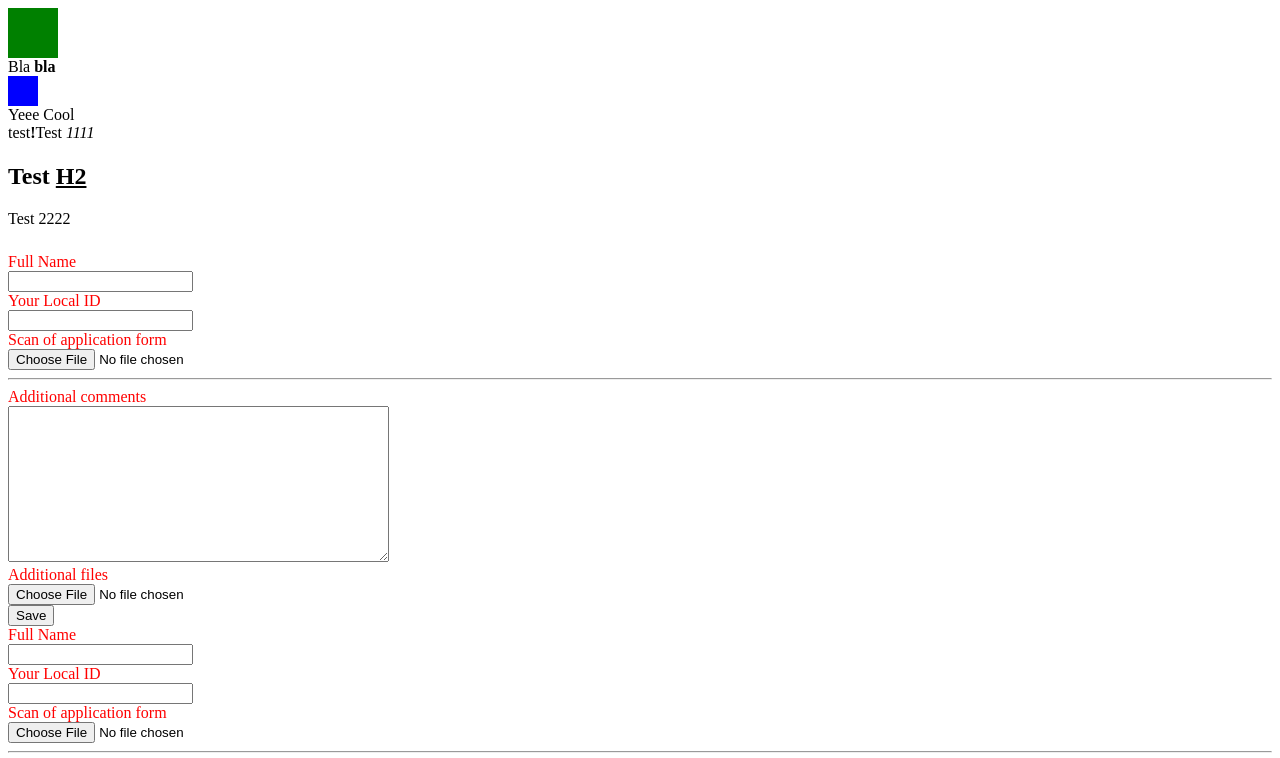
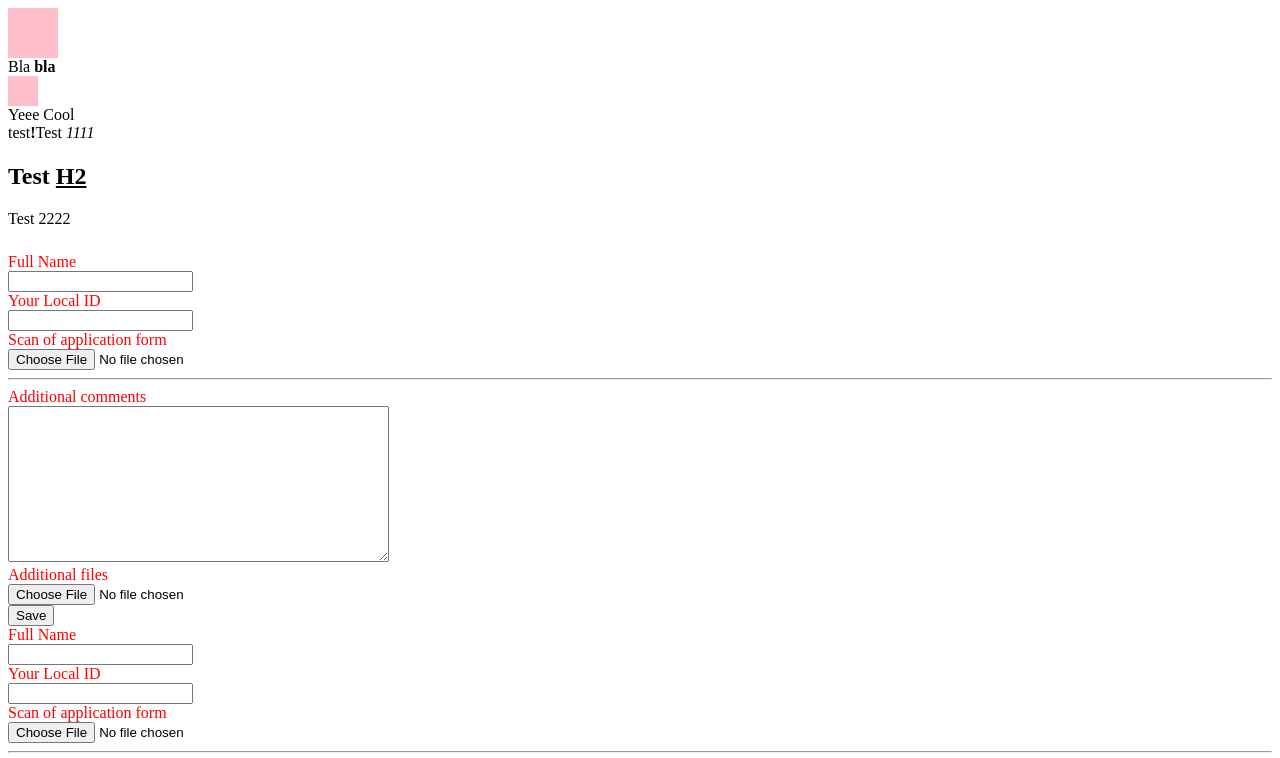
Before and after one commit to LumaRay/jel, a plain HTML site: page index.html in a window 1280 px wide. Both pictures are taken after a click on the element 23 px from the left and 91 px from the top of the page. Shown: the top 758 px of the page. Drawn offline with Linux system fonts and the light colour scheme.

Commit message:
Added multiple property set using orders parameter

```diff
--- a/index.html
+++ b/index.html
@@ -72,7 +72,9 @@
                     class: "testcl",
                     name: "testname",
                     children: [
-                        {div: {id: "testid2", class: "testcl", name: "testname2", style: "width: 50px; height: 50px; background: green;"}},
+                        {div: {id: "testid2", class: "testcl", name: "testname2",
+                            style: "width: 50px; height: 50px; background: green;",
+                            jel:{orders: {"master.SetBackgroundColor": "style.backgroundColor"}}}},
                         "Bla <b>bla</b>",
                         {div: {
                             id: "testid3", class: "testcl", name: "testname3",
@@ -82,6 +84,8 @@
                                 "root.testEventListener": "addEventListener",
                                 "root.testOnClick": "onclick",
                                 "master.testBackgroundColor": "style.backgroundColor"
+                            }, orders: {
+                                "master.SetBackgroundColor": "style.backgroundColor"
                             }}
                         }},
                         "Yeee ",
@@ -108,7 +112,7 @@
                 }
             );
             // elTest.testEventListener("click",function(e){console.log(e.target);});
-            elTest.testOnClick = function(){alert(1);};
+            elTest.testOnClick = function(){elTest.SetBackgroundColor("pink")};
 
             // jel("div",{children: [
             //     {dev:{children: [
--- a/jel.js
+++ b/jel.js
@@ -18,7 +18,6 @@
 // Установка именных свойств элемента
 // Упаковка цепочных переменных в массивы
 // Привязка для компонента верхнего уровня должна выполняться после привязки для компонентов нижнего уровня
-// Упаковка связанных переменных в массивы
 
 // UniBase - глобальная база данных json - концепция
 
@@ -36,9 +35,8 @@ jel.SetTemplate = function (strTemplateName, jelTemplate) {
     (typeof jelTemplate == "function" || typeof jelTemplate == "object" || typeof jelTemplate == "string")) {
         this._templates[strTemplateName] = jelTemplate;
         return this;
-    } else {
+    } else
         return undefined;
-    }
 }
 
 HTMLElement.prototype.jel = function() {
@@ -122,6 +120,43 @@ HTMLElement.prototype.jel = function() {
         })(arTargetProp, iterTarget, arLocalProp, iterLocal);
     }
 
+    function jelAddPropertyOrder(strTarget, strLocal) {
+        var el = this._ownerElement;
+        var arTargetProp = strTarget.split(".");
+        var arLocalProp = strLocal.split(".");
+        var iterTarget = el.jelEx._namedParent;
+        if (arTargetProp[0] === "root")
+            iterTarget = el.jelEx._componentRoot;
+        for (var tp = 1; tp < arTargetProp.length - 1; tp++) {
+            if (typeof iterTarget[arTargetProp[tp]] == "undefined")
+                iterTarget[arTargetProp[tp]] = {};
+            iterTarget = iterTarget[arTargetProp[tp]];
+        }
+        var iterLocal = el;
+        for (var lp = 0; lp < arLocalProp.length - 1; lp++) {
+            if (typeof iterLocal[arLocalProp[lp]] == "undefined")
+                throw "Invalid local property";
+            iterLocal = iterLocal[arLocalProp[lp]];
+        }
+        (function(arTargetProp, iterTarget, arLocalProp, iterLocal) {
+            if (typeof iterTarget[arTargetProp[arTargetProp.length - 1]] == "undefined") {
+                iterTarget[arTargetProp[arTargetProp.length - 1]] = function (newValue) {
+                    for (var p in iterTarget[arTargetProp[arTargetProp.length - 1]]._orders)
+                        iterTarget[arTargetProp[arTargetProp.length - 1]]._orders[p]
+                        .localPropParent[
+                            iterTarget[arTargetProp[arTargetProp.length - 1]]._orders[p]
+                            .localPropName
+                        ] = newValue;
+                };
+                iterTarget[arTargetProp[arTargetProp.length - 1]]._orders = [];
+            }
+            iterTarget[arTargetProp[arTargetProp.length - 1]]._orders.push({
+                localPropParent: iterLocal,
+                localPropName: arLocalProp[arLocalProp.length - 1]
+            });
+        })(arTargetProp, iterTarget, arLocalProp, iterLocal);
+    }
+
     function jelSetAttributes(el, attributes, appliedTemplatesAttr) {
         for (var a in attributes)
         if (a != "_appliedTemplates")
@@ -184,6 +219,12 @@ HTMLElement.prototype.jel = function() {
                                 break;
                             for (var p in attributes[a][c])
                                 el.jelEx.AddPropertyLink(p, attributes[a][c][p]);
+                            break;
+                        case "orders":
+                            if (typeof attributes[a][c] != "object")
+                                break;
+                            for (var p in attributes[a][c])
+                                el.jelEx.AddPropertyOrder(p, attributes[a][c][p]);
                             break;
                         default:
                     }
@@ -279,6 +320,7 @@ HTMLElement.prototype.jel = function() {
     el.jelEx._componentRoot = el;
     el.jelEx._topComponentRoot = el;
     el.jelEx.AddPropertyLink = jelAddPropertyLink;
+    el.jelEx.AddPropertyOrder = jelAddPropertyOrder;
     // el.jelEx._appliedTemplates = {};
 
     if (this.jelEx !== undefined) {
```
Also changed, not shown: 1 other file.
